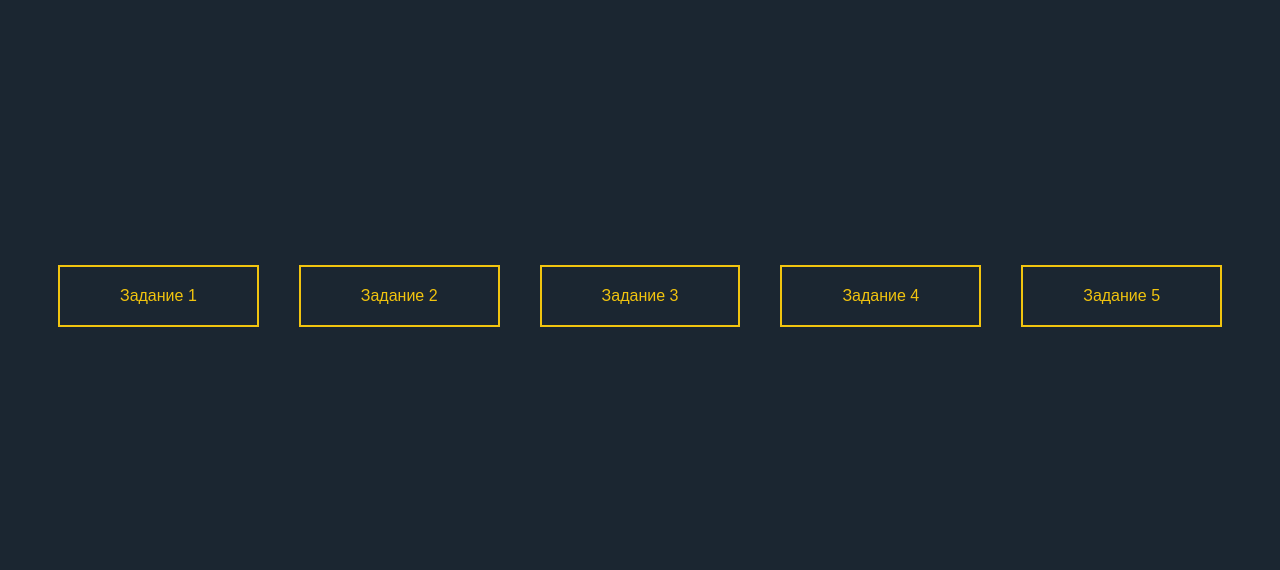
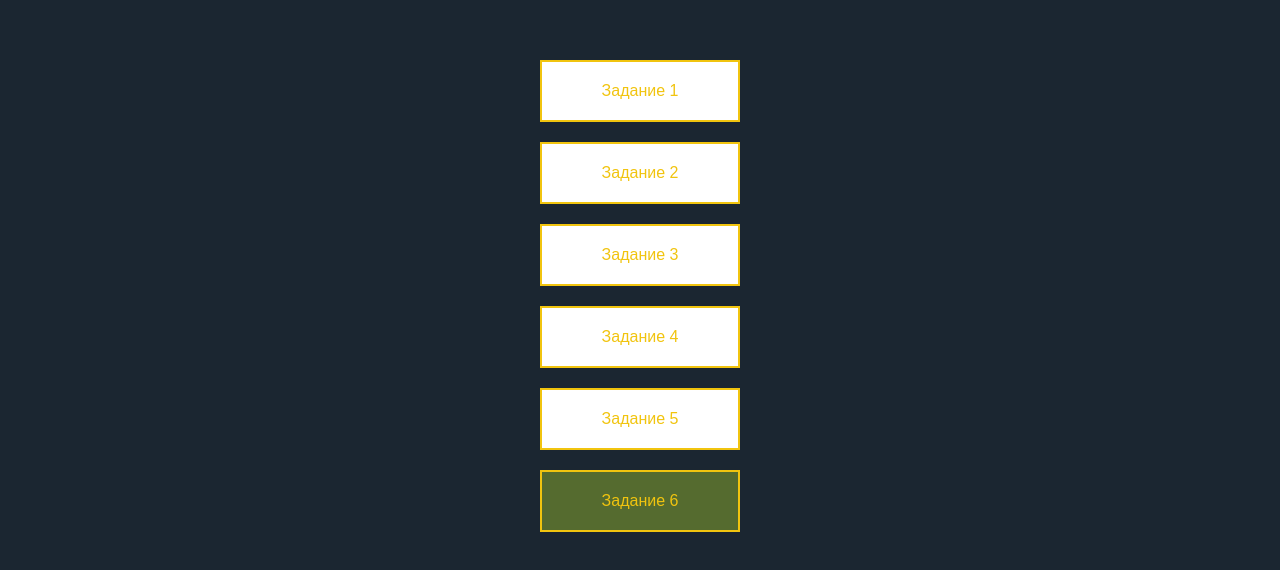
Before and after one commit to Olehouseproduction/new_project, a Vue app: page /#/ in a window 1280 px wide. Shown: the part 104-674 px from the top of the page. Built offline with nearby package versions, Linux system fonts and the light colour scheme.

Commit message:
fix and add new feat

```diff
--- a/src/components/Lobby.vue
+++ b/src/components/Lobby.vue
@@ -12,25 +12,32 @@ const count = ref(0);
     <router-link class="button-rout" to="/task_3">Задание 3</router-link>
     <router-link class="button-rout" to="/task_4">Задание 4</router-link>
     <router-link class="button-rout" to="/task_5">Задание 5</router-link>
+    <div>
+      <router-link class="button-rout" to="/task_5">Задание 6</router-link>
+    </div>
   </div>
 </template>
 
 <style lang="scss" scoped>
-body {
-  background: #1b2631;
-  margin: 0 auto;
-  box-sizing: border-box;
-}
+@import "../styles/mixin.scss";
 //Стили body не подгружаются
 .main {
   background: #1b2631;
-  width: 100vw;
-  height: 100vh;
+  @include size(100vw, 100vh);
   margin: 0 auto;
-  display: flex;
-  justify-content: center;
-  align-items: center;
+  @include flex(center, center, column);
   position: relative;
+  .button-rout{
+    background-color: white;
+    &:hover{
+      transform: scale(2);
+    }
+  }
+  div{
+    .button-rout{
+      background-color: darkolivegreen;
+    }
+  }
 }
 
 .button-rout {
@@ -43,27 +50,21 @@ body {
   color: #f1c40f;
   font-family: "Montserrat", sans-serif;
   transition: 0.4s;
+  &:after {
+    content: "";
+    @include position(absolute, 0, 0, 0, 0);
+    @include position(absolute, $top: 10px, $left: 10px);
+    width: 100%;
+    height: 100%;
+    margin: auto;
+    border: 2px solid rgba(0, 0, 0, 0);
+    transition: 0.4s;
+  }
 }
 
-.button-rout:after {
-  content: "";
-  position: absolute;
-  top: 0;
-  left: 0;
-  right: 0;
-  bottom: 0;
-  width: 100%;
-  height: 100%;
-  margin: auto;
-  border: 2px solid rgba(0, 0, 0, 0);
-  transition: 0.4s;
-}
 .button-rout:hover:after {
   border-color: #f1c40f;
   width: calc(100% - 10px);
   height: calc(100% + 10px);
 }
-
-//   //Вносить изменения сюда
-// }
 </style>
--- a/src/components/Task_1.vue
+++ b/src/components/Task_1.vue
@@ -38,7 +38,6 @@ body {
   margin: 0 auto;
   box-sizing: border-box;
 }
-
 .main {
   display: grid;
   width: 50vw;
--- a/src/components/Task_2.vue
+++ b/src/components/Task_2.vue
@@ -1,7 +1,5 @@
 <script setup>
-import { ref } from "vue";
 
-const count = ref(0);
 </script>
 
 <template>
--- a/src/components/Task_3.vue
+++ b/src/components/Task_3.vue
@@ -1,7 +1,5 @@
 <script setup>
-import { ref } from "vue";
 
-const count = ref(0);
 </script>
 
 <template>
@@ -13,7 +11,7 @@ const count = ref(0);
   </div>
 </template>
 
-<style lang="scss" scode>
+<style lang="scss" scoped>
 // Если мы хотим использовать наши заранее заготовленные mixin,
 // то их надо в начале добавить в этот тимплейт с помощью import
 @import "../styles/mixin.scss";
--- a/src/components/Task_4.vue
+++ b/src/components/Task_4.vue
@@ -1,7 +1,5 @@
 <script setup>
-import { ref } from "vue";
 
-const count = ref(0);
 </script>
 
 <template>
--- a/src/components/Task_5.vue
+++ b/src/components/Task_5.vue
@@ -1,7 +1,5 @@
 <script setup>
-import { ref } from "vue";
 
-const count = ref(0);
 </script>
 
 <template>
@@ -13,7 +11,7 @@ const count = ref(0);
   </div>
 </template>
 
-<style lang="scss" scode>
+<style lang="scss" scoped>
 // Если мы хотим использовать наши заранее заготовленные mixin,
 // то их надо в начале добавить в этот тимплейт с помощью import
 @import "../styles/mixin.scss";
--- a/src/styles/main.scss
+++ b/src/styles/main.scss
@@ -4,6 +4,7 @@ body {
   overflow: hidden;
   margin: 0;
   padding: 0;
+  background: #1b2631;
   &.grabbing * {
     cursor: grabbing !important;
   }
```
